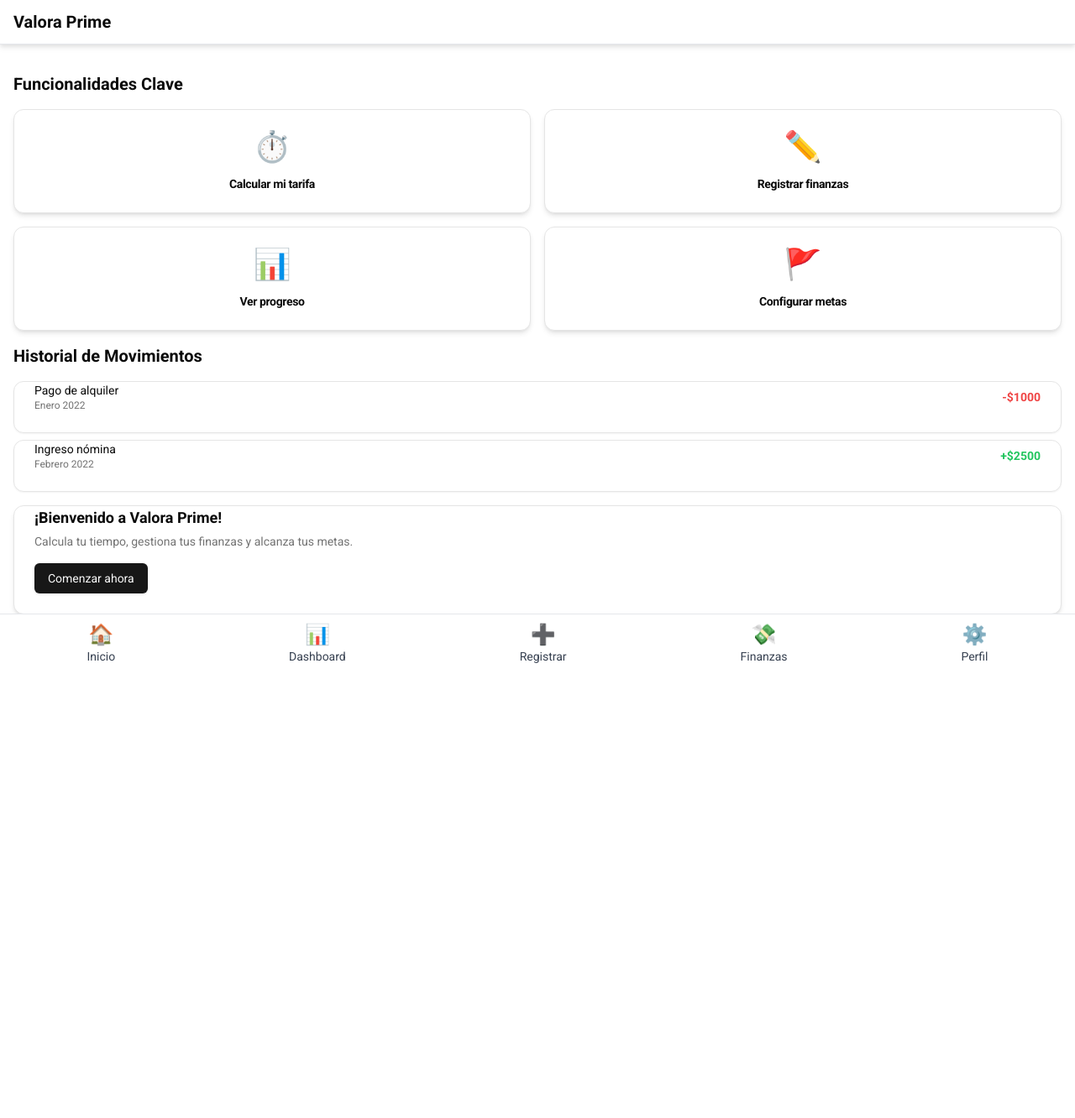
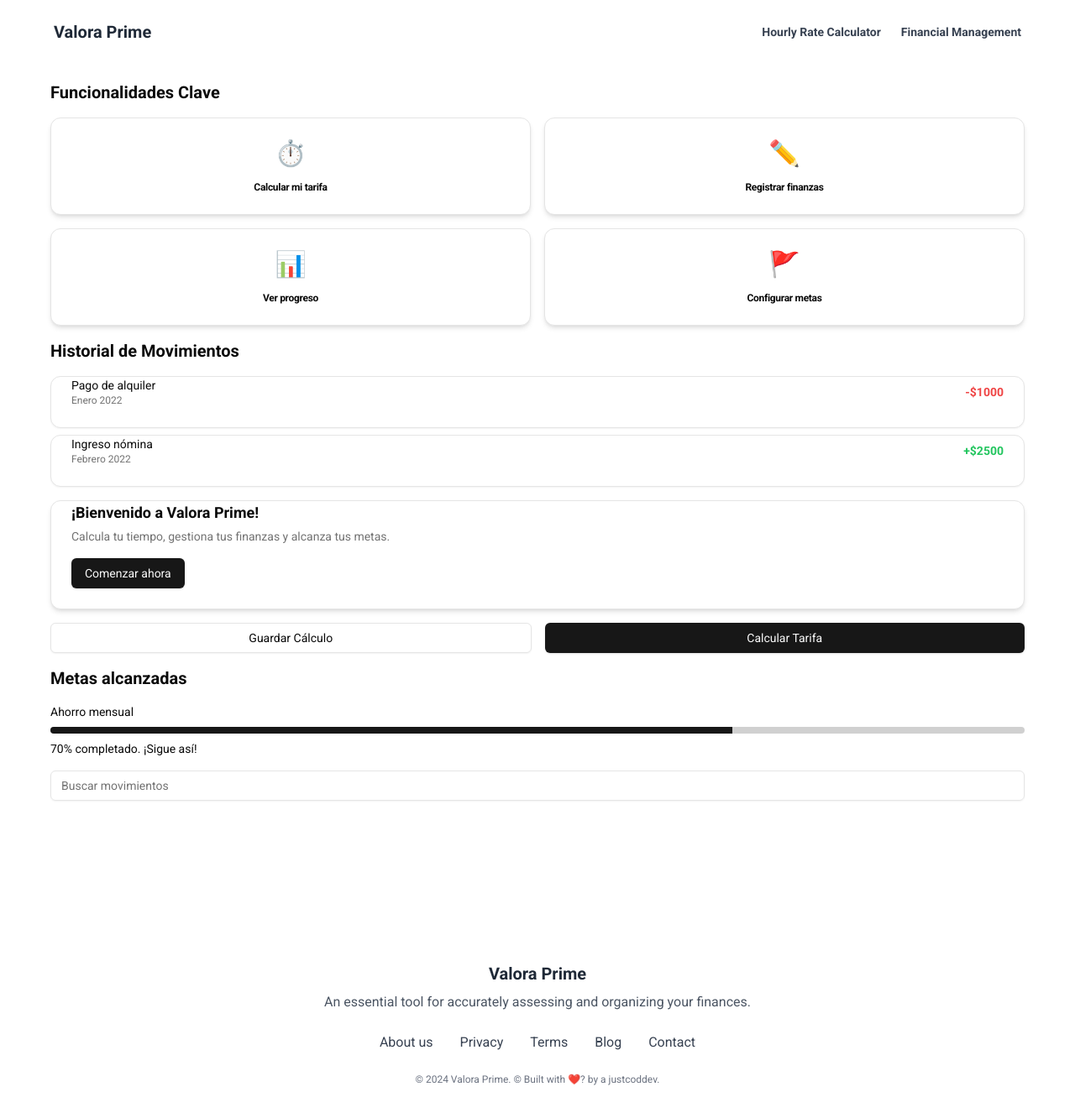
Before and after one commit to itsteddydev/valoraprime, a React (Vite) app: page / in a window 1280 px wide. Shown: the top 1332 px of the page at 84% size. Before the commit the page ends 800 px from the top, so only its background shows below. Built offline with nearby package versions, Linux system fonts and the light colour scheme.

Commit message:
Agregar componentes Header y Footer; actualizar diseño de MainLayout y Home; ajustar estilos de tarjetas

```diff
--- a/src/layouts/MainLayout.jsx
+++ b/src/layouts/MainLayout.jsx
@@ -1,47 +1,24 @@
-import { Avatar, AvatarImage } from '@/components/ui/avatar';
-import { Navigate, Outlet } from "react-router-dom";
-import { Card, CardContent } from '@/components/ui/card';
-import { Carousel, CarouselContent, CarouselItem, CarouselNext, CarouselPrevious } from '@/components/ui/carousel';
-import { Label } from '@/components/ui/label';
-import React from 'react';
+import Footer from "@/shared/components/Footer";
+import Header from "@/shared/components/Header";
+import React from "react";
+import { Outlet } from "react-router-dom";
+
 
 const MainLayout = () => {
+  return (
+    <div className="min-h-screen grid grid-rows-[auto_1fr_auto]">
+      {/* Header */}
+      <Header />
 
-  const navItems = [
-    { id: 1, name: "Inicio", emoji: "🏠", link: "/" },
-    { id: 2, name: "Dashboard", emoji: "📊", link: "/dashboard" },
-    { id: 3, name: "Registrar", emoji: "➕", link: "/registrar" },
-    { id: 4, name: "Finanzas", emoji: "💸", link: "/finanzas" },
-    { id: 5, name: "Perfil", emoji: "⚙️", link: "/perfil" },
-  ];
-
-  return (
-    <div className="w-full h-screen flex flex-col">
-      {/* Header */}
-      <header className="drop-shadow-md border-b border-gray-200 flex items-center justify-between px-4 py-3 bg-white z-10 fixed top-0 left-0 w-full">
-        <h1 className="font-semibold text-xl">Valora Prime</h1>
-      </header>
-
-      {/* Content */}
-      <div className="flex-grow pt-4 pb-4 overflow-y-auto mt-[54px] mb-[64px]">
-        <Outlet />
-      </div>
+      {/* Main Content */}
+      <main className="pb-20 pt-16 md:pt-24 md:pb-16 overflow-y-auto">
+        <div className="max-w-[1200px] mx-auto px-2">
+          <Outlet />
+        </div>
+      </main>
 
       {/* Footer */}
-      <footer className="fixed bottom-0 left-0 w-full bg-white border-t border-gray-200 z-10">
-        <div className="flex justify-around items-center py-2">
-          {navItems.map((item) => (
-            <a
-              key={item.id}
-              href={item.link}
-              className="flex flex-col items-center text-gray-700 hover:text-black"
-            >
-              <span className="text-2xl">{item.emoji}</span>
-              <span className="text-sm font-medium">{item.name}</span>
-            </a>
-          ))}
-        </div>
-      </footer>
+      <Footer />
     </div>
   );
 };
--- a/src/pages/Home.jsx
+++ b/src/pages/Home.jsx
@@ -22,7 +22,7 @@ const Home = () => {
   const metasAlcanzadas = 70; // Porcentaje de ahorro alcanzado.
 
   return (
-    <div className="px-4 pb-6 pt-4 space-y-4">
+    <div className="px-3 space-y-4">
       <Label className="text-xl font-semibold">Funcionalidades Clave</Label>
       {/* <br className='pb-4' /> */}
       <div className="grid grid-cols-2 gap-4">
@@ -30,8 +30,8 @@ const Home = () => {
           <Link to={feature.link} key={feature.id} className="block">
             <Card key={feature.id} className="shadow-md">
               <CardHeader className="flex flex-col items-center justify-center">
-                <div className="text-4xl mb-2">{feature.icon}</div>
-                <CardTitle className="text-center text-sm font-semibold">
+                <div className="text-3xl mb-2">{feature.icon}</div>
+                <CardTitle className="text-center text-xs font-semibold">
                   {feature.title}
                 </CardTitle>
               </CardHeader>
--- /dev/null
+++ b/src/shared/components/Footer.jsx
@@ -0,0 +1,87 @@
+import React from "react";
+import { NavLink } from "react-router-dom";
+
+const navItemsMobile = [
+  { id: 1, name: "Inicio", emoji: "🏠", link: "/" },
+  { id: 2, name: "Dashboard", emoji: "📊", link: "/dashboard" },
+  { id: 3, name: "Registrar", emoji: "➕", link: "/registrar" },
+  { id: 4, name: "Finanzas", emoji: "💸", link: "/finanzas" },
+  { id: 5, name: "Perfil", emoji: "⚙️", link: "/perfil" },
+];
+
+const Footer = () => {
+  return (
+    <>
+      {/* Mobile Footer Navigation */}
+      <footer className="bg-white border-t border-gray-200 md:hidden fixed bottom-0 left-0 w-full z-10">
+        <div className="flex justify-around items-center py-2">
+          {navItemsMobile.map((item) => (
+            <NavLink
+              key={item.id}
+              to={item.link}
+              className={({ isActive }) =>
+                `flex flex-col items-center text-gray-700 hover:text-black ${isActive ? "text-black" : ""
+                }`
+              }
+            >
+              <span className="text-2xl">{item.emoji}</span>
+              <span className="text-sm font-medium">{item.name}</span>
+            </NavLink>
+          ))}
+        </div>
+      </footer>
+
+      {/* Footer for Desktop */}
+      <footer className="hidden md:block">
+        <div className="max-w-[1200px] mx-auto px-6 py-32 text-center">
+          {/* Título */}
+          <h2 className="text-xl font-semibold text-gray-800 mb-2">Valora Prime</h2>
+          <p className="text-gray-600 text-base mb-6">
+            An essential tool for accurately assessing and organizing your finances.
+          </p>
+
+          {/* Navegación */}
+          <nav className="flex justify-center gap-8 mb-6">
+            <NavLink
+              to="/about"
+              className="text-gray-700 hover:text-black text-base"
+            >
+              About us
+            </NavLink>
+            <NavLink
+              to="/privacy"
+              className="text-gray-700 hover:text-black text-base"
+            >
+              Privacy
+            </NavLink>
+            <NavLink
+              to="/terms"
+              className="text-gray-700 hover:text-black text-base"
+            >
+              Terms
+            </NavLink>
+            <NavLink
+              to="/blog"
+              className="text-gray-700 hover:text-black text-base"
+            >
+              Blog
+            </NavLink>
+            <NavLink
+              to="/contact"
+              className="text-gray-700 hover:text-black text-base"
+            >
+              Contact
+            </NavLink>
+          </nav>
+
+          {/* Nota final */}
+          <p className="text-gray-500 text-xs">
+            © {new Date().getFullYear()} Valora Prime. © Built with ❤️? by a justcoddev.
+          </p>
+        </div>
+      </footer>
+    </>
+  );
+};
+
+export default Footer;
--- /dev/null
+++ b/src/shared/components/Header.jsx
@@ -0,0 +1,61 @@
+import React, { useEffect, useState } from "react";
+import { NavLink } from "react-router-dom";
+
+const navItemsDesktop = [
+  // { id: 1, name: "Home", link: "/" },
+  { id: 2, name: "Hourly Rate Calculator", link: "/calculateprice" },
+  { id: 3, name: "Financial Management", link: "/finanzas" },
+];
+
+const Header = () => {
+  const [scrolled, setScrolled] = useState(false);
+
+  useEffect(() => {
+    const handleScroll = () => {
+      setScrolled(window.scrollY > 0);
+    };
+
+    window.addEventListener("scroll", handleScroll);
+
+    return () => {
+      window.removeEventListener("scroll", handleScroll);
+    };
+  }, []);
+
+  return (
+    <header className="fixed top-0 w-full z-10 bg-white ">
+      <div
+        className={`max-w-[1200px] mx-auto rounded-b-lg px-6 md:py-6 py-4 flex justify-between items-center transition-shadow  ${scrolled ? "shadow-md" : ""
+          }`}
+      >
+        {/* Logo or Home Link */}
+        <div className="flex items-center gap-4">
+          <NavLink
+            to="/"
+            className="text-xl font-bold text-gray-800 hover:text-black"
+          >
+            Valora Prime
+          </NavLink>
+        </div>
+        {/* Desktop Navigation */}
+        <nav className="hidden md:flex gap-6 font-medium">
+          {navItemsDesktop.map((item) => (
+            <NavLink
+              key={item.id}
+              to={item.link}
+              className={({ isActive }) =>
+                `text-gray-700 hover:text-black font-semibold text-sm ${isActive ? "font-semibold decoration-black " : ""
+                }`
+              }
+            >
+              {item.name}
+            </NavLink>
+          ))}
+        </nav>
+      </div>
+    </header>
+
+  );
+};
+
+export default Header;
```
